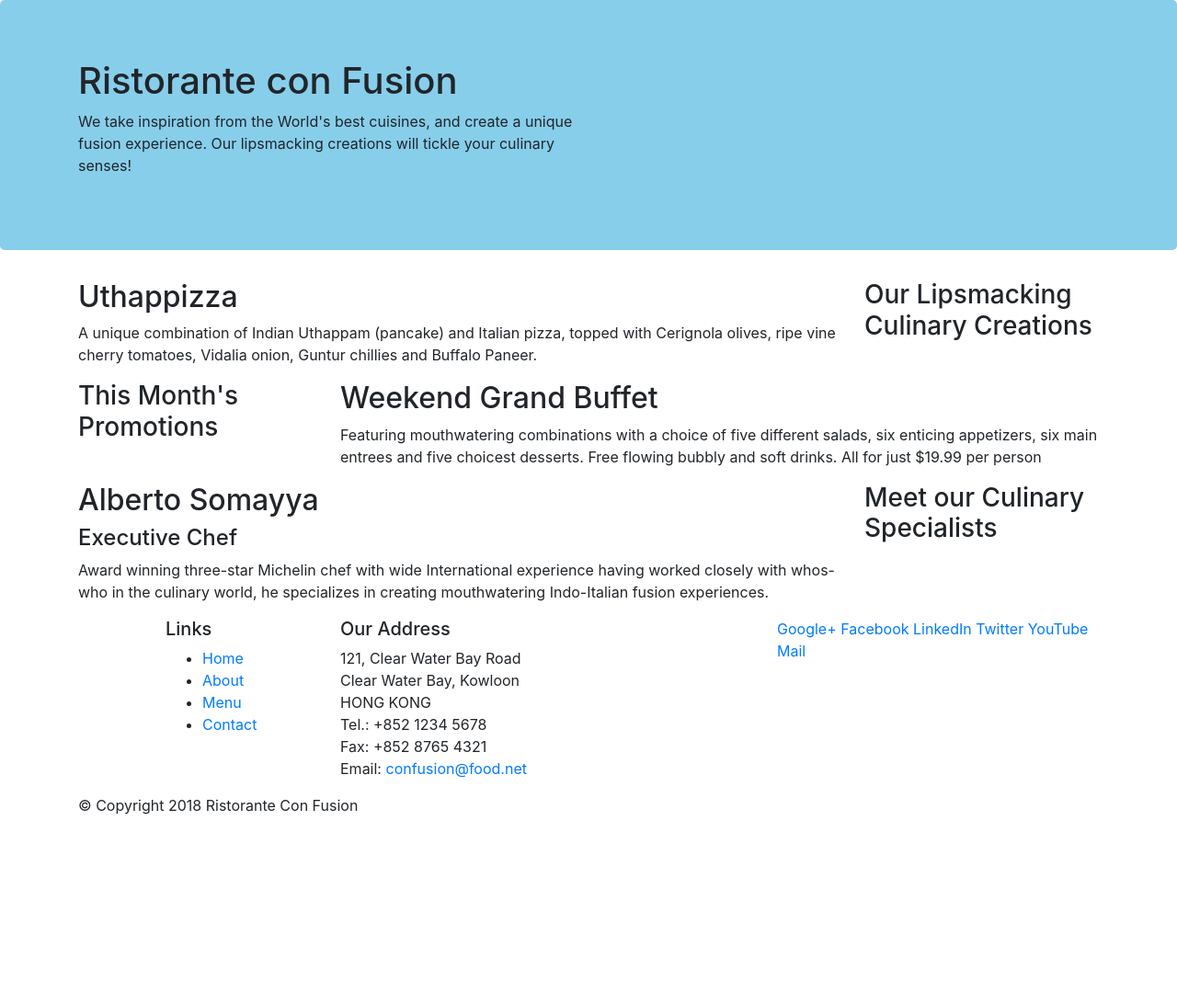
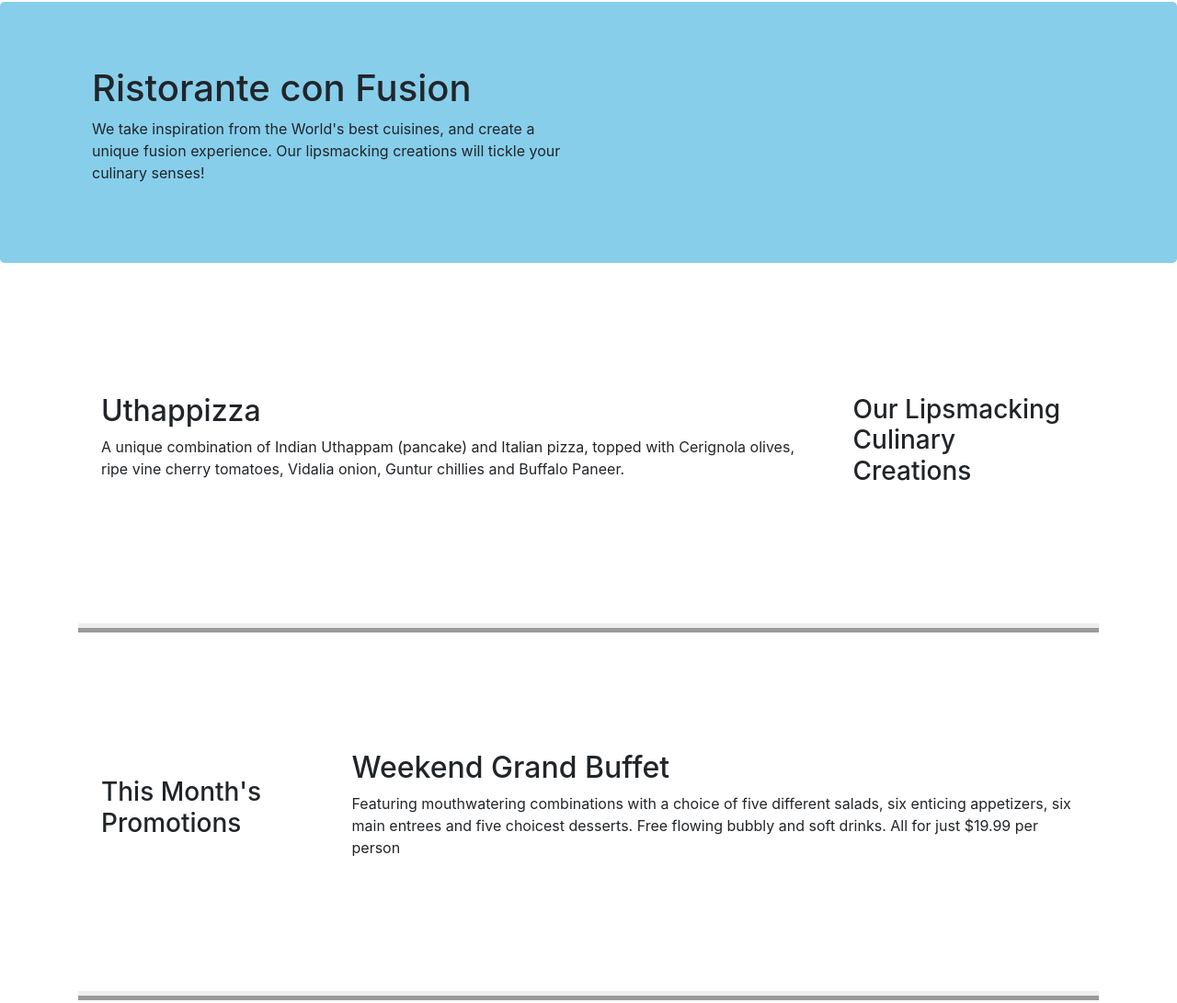
Before and after one commit to srisarvesh/bootstrap_intro, a website: page index.html in a window 1280 px wide. Shown: the top 1091 px of the page at 92% size. Before the commit the page ends 904 px from the top, so only its background shows below. Drawn offline with nearby package versions, Linux system fonts and the light colour scheme.

Commit message:
Bootstap grid part 2

```diff
--- /dev/null
+++ b/css/styles.css
@@ -0,0 +1,32 @@
+.row-header{
+    margin:0px auto;
+    padding:0px auto;
+    border-bottom:1pm ridge;
+
+}
+.row-content
+{
+    margin:0px auto;
+    padding:50px 10px 50px 10px;
+    border-bottom:10px ridge;
+    min-height:400px;
+}
+.footer
+{
+    background-color:skyblue;
+    margin: 0px auto;
+    padding: 20px 0x 20px 0px;
+}
+.jumbotron
+{
+    padding: 70px 30px 70px 30px;
+    margin:2px auto;
+    background-color:sandybrown;
+}
+address
+{
+    font-size: 100%;
+    margin:0px;
+    color: #0f0f0f;
+
+}
--- a/index.html
+++ b/index.html
@@ -11,13 +11,14 @@
 
      <!-- Bootstrap CSS -->
      <link rel="stylesheet" href="node_modules/bootstrap/dist/css/bootstrap.min.css">
+     <link rel="stylesheet" href="css/styles.css">
 </head>
 
 <body>
 
     <header class="jumbotron" style="background-color:skyblue ;">
         <div class="container">
-            <div class="row">
+            <div class="row row-header align-items-center" >
                 <div class="col-12 col-sm-6">
                     <h1>Ristorante con Fusion</h1>
                     <p>We take inspiration from the World's best cuisines, and create a unique fusion experience. Our lipsmacking creations will tickle your culinary senses!</p>
@@ -29,7 +30,8 @@
     </header>
 
     <div class="container">
-        <div class="row">
+        <div class="row row-content align-items-center">
+
             <div class="col-12 col-sm-4 col-md-3 order-sm-last">
                 <h3>Our Lipsmacking Culinary Creations</h3>
             </div>
@@ -38,9 +40,7 @@
                 <p>A unique combination of Indian Uthappam (pancake) and Italian pizza, topped with Cerignola olives, ripe vine cherry tomatoes, Vidalia onion, Guntur chillies and Buffalo Paneer.</p>
             </div>
         </div>
-
-
-        <div class="row">
+        <div class="row row-content align-items-center">
             <div class="col-12 col-sm-4 col-md-3 ">
                 <h3>This Month's Promotions</h3>
             </div>
@@ -50,7 +50,7 @@
             </div>
         </div>
 
-        <div class="row">
+        <div class="row row-content align-items-center">
             <div class="col-12 col-sm-4 col-md-3 order-sm-last">
                 <h3>Meet our Culinary Specialists</h3>
             </div>
@@ -62,19 +62,19 @@
         </div>
     </div>
 
-    <footer>
+    <footer class="footer">
         <div class="container">
             <div class="row">
                 <div class="col-4 offset-1 col-sm-2">
                     <h5>Links</h5>
-                    <ul>
+                    <ul  class="list-unstyled" >
                         <li><a href="#">Home</a></li>
                         <li><a href="#">About</a></li>
                         <li><a href="#">Menu</a></li>
                         <li><a href="#">Contact</a></li>
                     </ul>
                 </div>
-                <div class="col-7 col-sm-5">
+                <div class="col-7 col-sm-5 ad">
                     <h5>Our Address</h5>
                     <address>
 		              121, Clear Water Bay Road<br>
@@ -85,8 +85,8 @@
 		              Email: <a href="mailto:confusion@food.net">confusion@food.net</a>
 		           </address>
                 </div>
-                <div class="col-12 col-sm-4">
-                    <div>
+                <div class="col-12 col-sm-4 align-self-center">
+                    <div class="text-center ">
                         <a href="http://google.com/+">Google+</a>
                         <a href="http://www.facebook.com/profile.php?id=">Facebook</a>
                         <a href="http://www.linkedin.com/in/">LinkedIn</a>
@@ -96,7 +96,7 @@
                     </div>
                 </div>
            </div>
-           <div class="row">
+           <div class="row justify-content-center"">
                 <div class="col-auto">
                     <p>© Copyright 2018 Ristorante Con Fusion</p>
                 </div>
```
